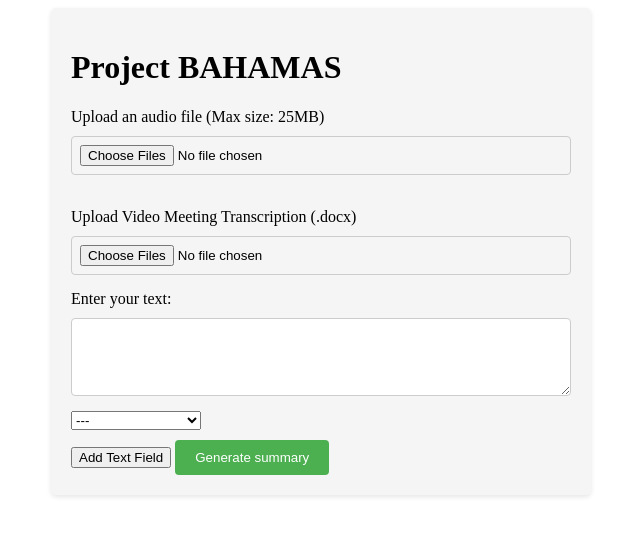
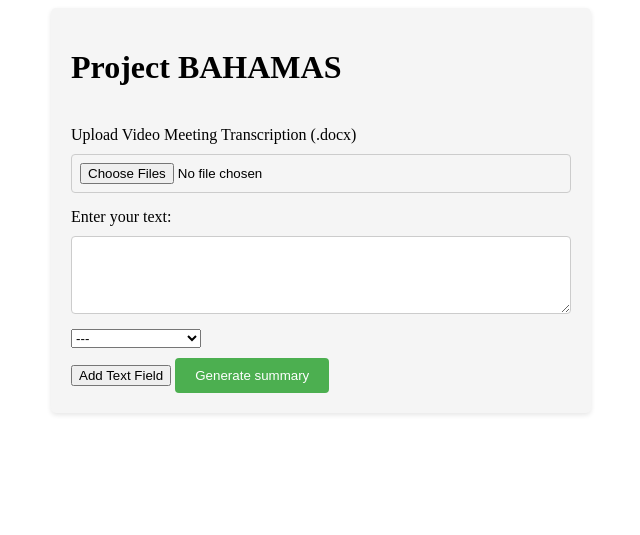
Before and after one commit to aramz33/Bahamas, a Django app: page / in a window 1280 px wide. Shown: the top 535 px of the page, without its empty margins (319-959 px from the left). Run offline with Django 4.2, Linux system fonts and the light colour scheme.

Commit message:
Bahamas without audio

```diff
--- a/Bahamas/settings.py
+++ b/Bahamas/settings.py
@@ -66,7 +66,7 @@ MIDDLEWARE = [
 STATICFILES_STORAGE = 'whitenoise.storage.CompressedManifestStaticFilesStorage'
 
 SECURE_SSL_REDIRECT = False
-SESSION_COOKIE_SECURE = False
+SESSION_COOKIE_SECURE = True
 
 
 ROOT_URLCONF = 'Bahamas.urls'
--- a/ProjectP/views/summaryGPT.py
+++ b/ProjectP/views/summaryGPT.py
@@ -2,10 +2,8 @@
 import os
 import openai
 from django.shortcuts import render
-from pydub import AudioSegment
 from docx import Document
 from django.shortcuts import redirect
-import tempfile
 from django.views import View
 
 
@@ -17,7 +15,6 @@ class SummaryGPT(View):
         return render(request, 'upload.html')
 
     def post(self, request):
-        audio_files = request.FILES.getlist('audio_files')
         text_inputs = request.POST.getlist('text')
         types = request.POST.getlist('type')
         doc_files = request.FILES.getlist('video')
@@ -25,8 +22,8 @@ class SummaryGPT(View):
         if types == ["None"]:
             types = ['']
 
-        if audio_files or text_inputs or doc_files:
-            summary = self.generate_summary(text_inputs, types, audio_files, doc_files)
+        if text_inputs or doc_files:
+            summary = self.generate_summary(text_inputs, types, doc_files)
             if summary:
                 return redirect('summary_result')
             else:
@@ -34,19 +31,8 @@ class SummaryGPT(View):
 
         return render(request, 'upload.html', {'error': 'No file or text input provided.'})
 
-    def generate_summary(self, text_inputs, types, audio_files, doc_files):
-
-        if audio_files:
-            openai.api_key = API_KEY
-
-            for audio_file in audio_files:
-                # Transcribe each audio file
-                i = 0
-                transcription = self.transcribe_audio_with_api(audio_file)
-                if transcription:
-                    i += 1
-                    text_inputs.append('\n' + transcription)
-                    types.append('Transcription' + str(i))
+    @staticmethod
+    def generate_summary(text_inputs, types, doc_files):
 
         openai.api_key = API_KEY
         system_content = "You are a professional assistant for a digital development company called 'The Amazingfull " \
@@ -108,53 +94,3 @@ class SummaryGPT(View):
             return system_content
 
         return None
-
-    @staticmethod
-    def transcribe_audio_with_api(audio_file):
-        def convert_to_wav(input_file, output_file):
-            audio = AudioSegment.from_file(input_file)
-            audio.export(output_file, format='wav')
-            return output_file
-
-        def transcribe_segment(segment_file):
-            with open(segment_file, 'rb') as file:
-                response = openai.Audio.translate("whisper-1", file)
-                if response:
-                    transcription = response.get('text')
-                    os.remove(segment_file)
-                    return transcription
-            os.remove(segment_file)
-            return None
-
-        output_file = tempfile.NamedTemporaryFile(suffix='.wav', delete=False).name
-        audio_wav = convert_to_wav(audio_file, output_file)
-
-        segment_duration_sec = 120  # Duration of each segment in seconds
-
-        # Create a directory to store the segments
-        os.makedirs('segments', exist_ok=True)
-
-        audio = AudioSegment.from_wav(audio_wav)
-        file_duration_sec = len(audio) // 1000  # Convert total duration to seconds
-        segment_count = int(file_duration_sec / segment_duration_sec) + 1
-
-        transcriptions = []
-        for i in range(segment_count):
-            start_time_sec = i * segment_duration_sec
-            end_time_sec = min((i + 1) * segment_duration_sec, file_duration_sec)
-            segment = audio[start_time_sec * 1000:end_time_sec * 1000]  # Convert time to milliseconds
-
-            segment_file = f'segments/segment{i + 1}.wav'
-            segment.export(segment_file, format='wav')
-
-            transcription = transcribe_segment(segment_file)
-            if transcription:
-                transcriptions.append(transcription)
-                os.remove(segment_file) if os.path.exists(segment_file) else None
-
-        full_transcription = ' '.join(transcriptions)
-
-        os.remove(audio_wav)
-        os.rmdir('segments') if os.path.exists('segments') else None
-
-        return full_transcription
--- a/templates/upload.html
+++ b/templates/upload.html
@@ -55,8 +55,6 @@
     <form method="post" enctype="multipart/form-data">
       {% csrf_token %}
 
-      <label for="file">Upload an audio file (Max size: 25MB)</label>
-      <input type="file" name="audio_files" accept="audio/*" multiple onchange="checkFileSize(this)">
         <br>
         <label for="video">Upload Video Meeting Transcription (.docx)</label>
         <input type="file" name="video" accept="docx/*" multiple>
```
